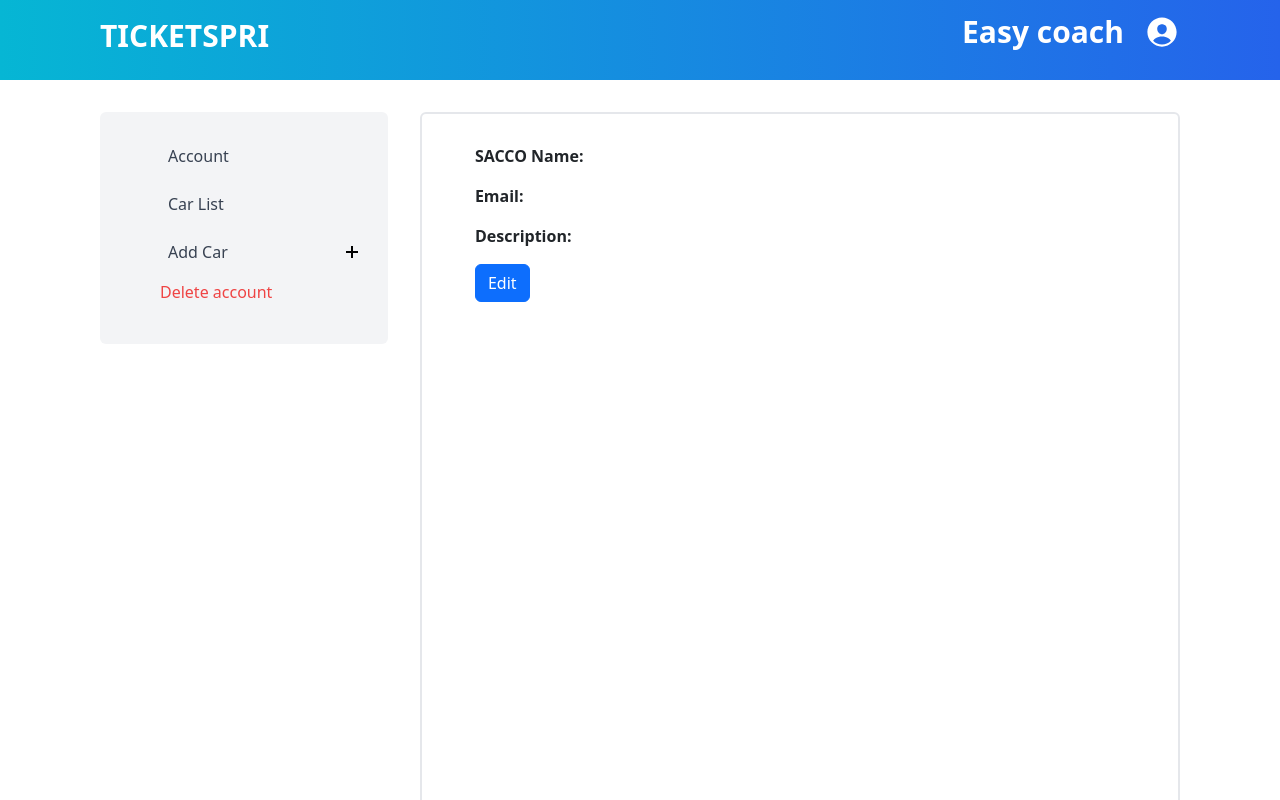
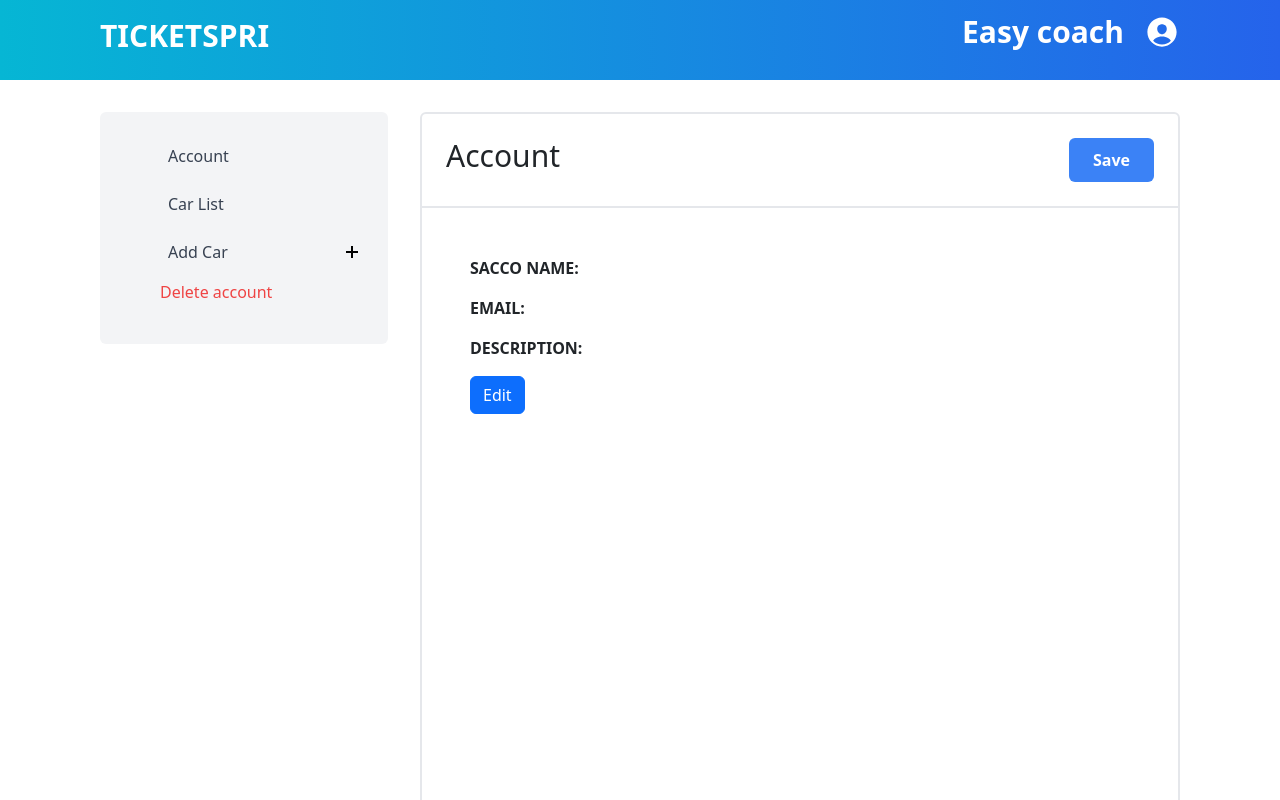
Before and after one commit to SheeTabz/TICKETSPRI, a React (Create React App) app: page /saccoAccount in a window 1280 px wide. Shown: the top 800 px of the page. Built offline with nearby package versions, Linux system fonts and the light colour scheme; no server answers.

Commit message:
Adjust styling to the accounts page

```diff
--- a/src/components/Passengers/Account.jsx
+++ b/src/components/Passengers/Account.jsx
@@ -38,15 +38,23 @@ function Account() {
   }
   return (
     <DashboardTemp>
-    <div style={{ paddingLeft: "7%", paddingTop: "4%" }}>
+
+    <div className="flex justify-between  border-b-2 border-gray-200 p-4 text-center">
+            <h1 className=" text-3xl font-medium">Account</h1>
+            <button class="bg-blue-500 hover:bg-blue-700 text-white font-bold py-2 px-4 rounded ">
+              Save
+            </button>
+          </div>
+          <div className="w-full p-5">
       {editing ? (
         <Container>
           <Row>
             <Col md={6}>
               <Form onSubmit={handleSubmit}>
-                <Form.Group controlId="formBasicName">
-                  <Form.Label>Name</Form.Label>
+                <Form.Group controlId="formBasicName" >
+                  <Form.Label class="block uppercase tracking-wide text-gray-700  font-bold mb-2 ">Name</Form.Label>
                   <Form.Control
+                  class="appearance-none block w-full  text-gray-700 border border-gray-200 rounded py-3 px-4 mb-3 leading-tight focus:outline-none focus:border-blue-500 "
                     required
                     type="text"
                     placeholder="Enter name"
@@ -55,8 +63,9 @@ function Account() {
                   />
                 </Form.Group>
                 <Form.Group controlId="formBasicEmail">
-                  <Form.Label>Email address</Form.Label>
+                  <Form.Label class="block uppercase tracking-wide text-gray-700  font-bold mb-2 ">Email address</Form.Label>
                   <Form.Control
+                  class="appearance-none block w-full  text-gray-700 border border-gray-200 rounded py-3 px-4 mb-3 leading-tight focus:outline-none focus:border-blue-500 "
                     required
                     type="email"
                     placeholder="Enter email"
@@ -65,8 +74,9 @@ function Account() {
                   />
                 </Form.Group>
                 <Form.Group controlId="formBasicDescription">
-                  <Form.Label>Description</Form.Label>
+                  <Form.Label class="block uppercase tracking-wide text-gray-700  font-bold mb-2 ">Description</Form.Label>
                   <Form.Control
+                  class="appearance-none block w-full  text-gray-700 border border-gray-200 rounded py-3 px-4 mb-3 leading-tight focus:outline-none focus:border-blue-500 "
                     required
                     as="textarea"
                     rows="3"
@@ -87,14 +97,14 @@ function Account() {
       ) : (
         <div>
           <p>
-            <strong> SACCO Name:</strong>
+            <strong className="uppercase"> SACCO Name:</strong>
             {name}
           </p>
           <p>
-            <strong>Email:</strong> {email}
+            <strong className="uppercase">Email:</strong> {email}
           </p>
           <p>
-            <strong>Description:</strong> {description}
+            <strong className="uppercase">Description:</strong> {description}
           </p>
           <Button onClick={() => setEditing(true)}>Edit</Button>
         </div>
```
